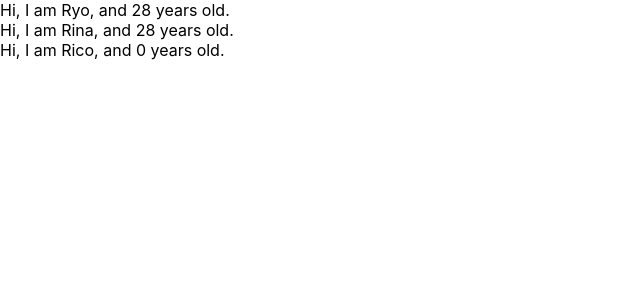
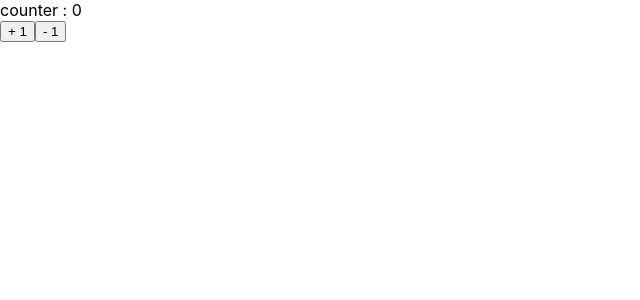
Before and after one commit to ishihara7188/React-crud-app, a React (Create React App) app: page / in a window 1280 px wide. Shown: the top 300 px of the page, without its empty margins (0-640 px from the left). Built offline with nearby package versions, Linux system fonts and the light colour scheme.

Commit message:
learn state

```diff
--- a/src/App.js
+++ b/src/App.js
@@ -1,36 +1,42 @@
-import React from 'react';
-import PropTypes from 'prop-types';
+import React, {Component} from 'react';
 
 const App = () => {
-    const profiles = [
-        {name: "Ryo", age: 28},
-        {name: "Rina", age: 28},
-        {name: "Rico", age: 0},
-    ]
     return (
-        <div>
-            {
-                profiles.map((file, index)=>{
-                    return(
-                        <User name={file.name} age={file.age} key={index}/>
-                    );
-                })
-            }
-        </div>
+        <Counter></Counter>
     );
 }
 
-const User = (props) => {
-    return (
-        <div>
-            Hi, I am {props.name}, and {props.age} years old.
-        </div>
-    );
-}
+class Counter extends Component {
+    constructor(props) {
+        super(props)
+        console.log(this.state)
+        this.state = { count: 0 }
+    }
 
-User.propTypes = {
-    name: PropTypes.string,
-    age: PropTypes.number.isRequired
+    handlePlusButton = () => {
+        this.setState({count: this.state.count + 1})
+    }
+
+    handleMinusButton = () => {
+        this.setState({count: this.state.count - 1 })
+    }
+
+    render(){
+        console.log("render")
+        return(
+            <React.Fragment>
+                <div>
+                    counter : {this.state.count}
+                </div>
+                <button onClick={this.handlePlusButton}>
+                    + 1
+                </button>
+                <button onClick={this.handleMinusButton}>
+                    - 1
+                </button>
+            </React.Fragment>
+        );
+    }
 }
 
 export default App;
```
